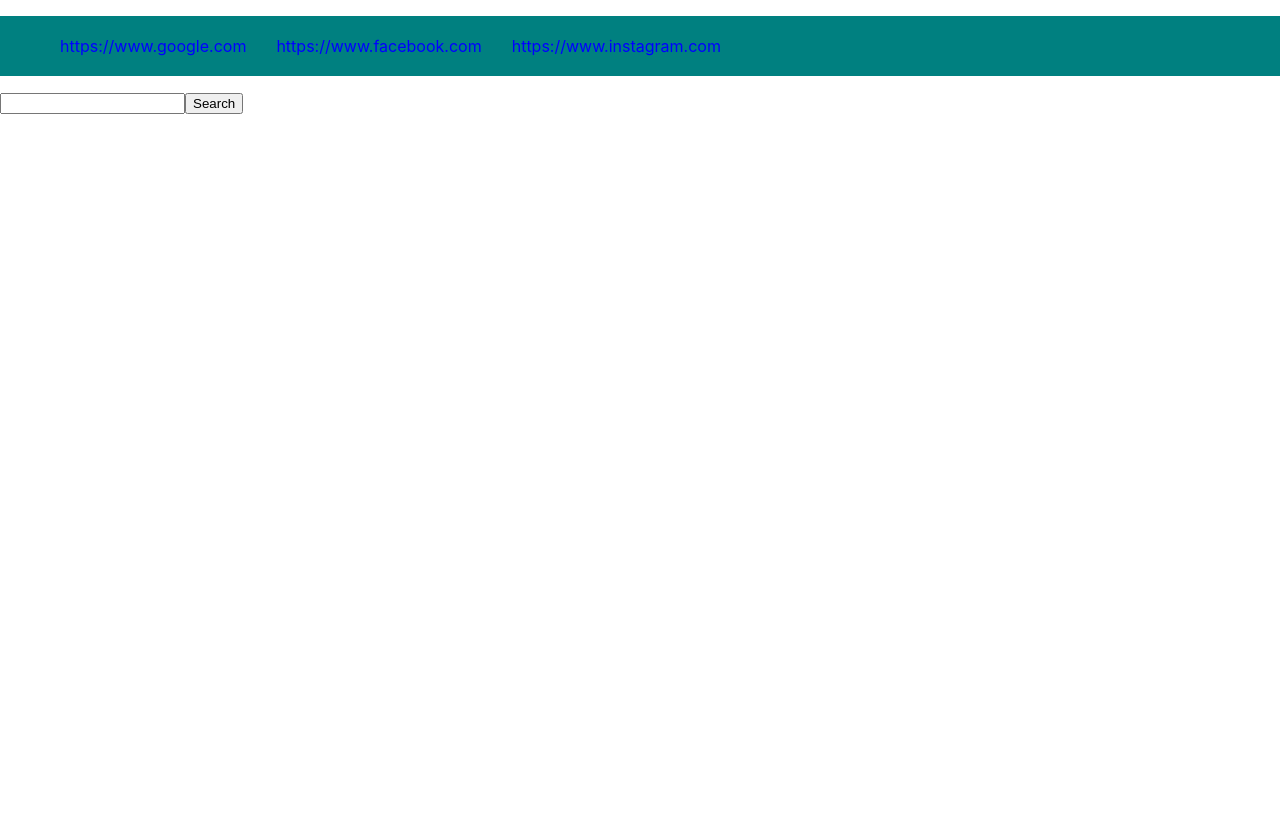
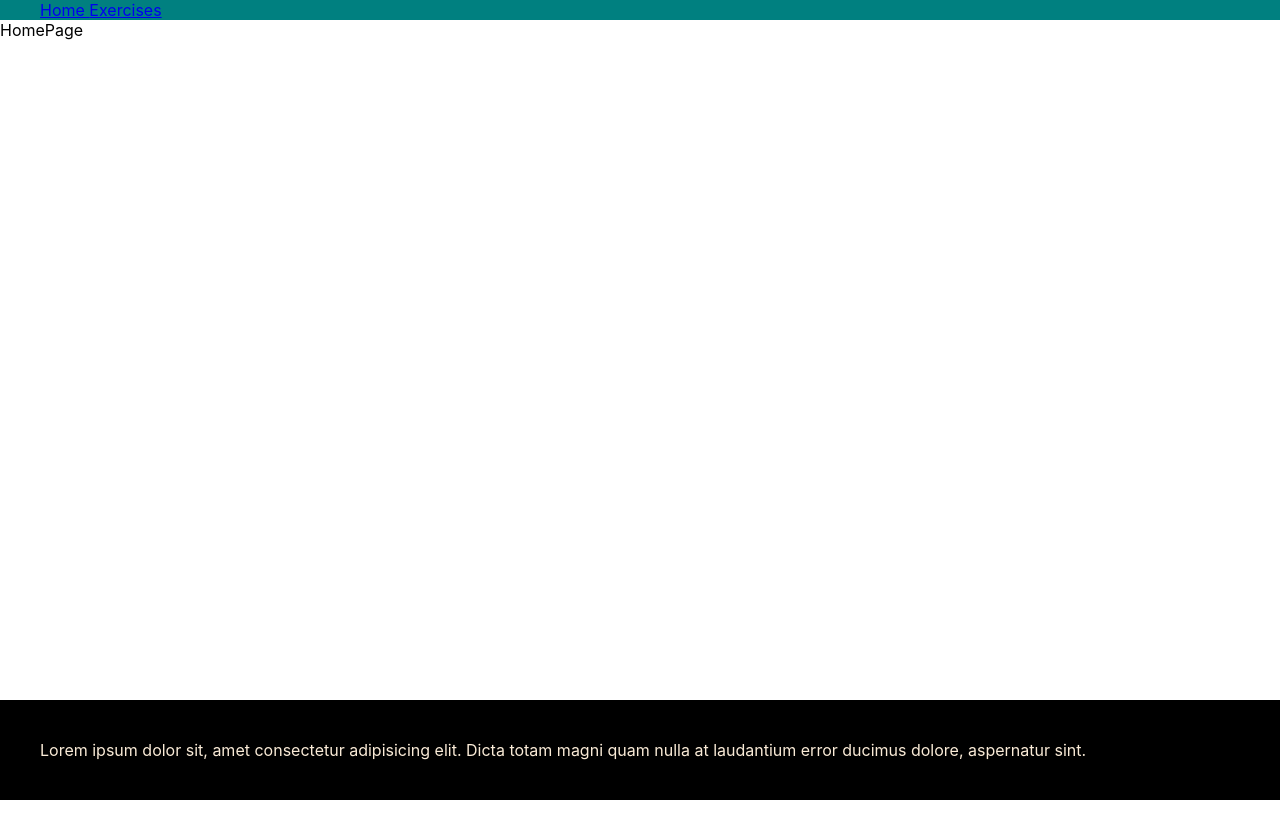
Before and after one commit to VladChornyi/it-generation-practice, a React (Create React App) app: page / in a window 1280 px wide. Built offline with nearby package versions, Linux system fonts and the light colour scheme.

Commit message:
start adding routing

```diff
--- a/package.json
+++ b/package.json
@@ -13,6 +13,7 @@
     "react-dom": "^18.2.0",
     "react-icons": "^4.7.1",
     "react-loader-spinner": "^5.3.4",
+    "react-router-dom": "^6.6.1",
     "react-scripts": "5.0.1",
     "styled-components": "^5.3.6",
     "web-vitals": "^2.1.4"
--- a/src/components/App.js
+++ /dev/null
@@ -1,44 +0,0 @@
-import goods from '../assets/goods.json';
-import postsData from '../assets/posts.json';
-import PostList from './PostList/PostList';
-import Section from './Section/Section';
-import Header from './Header/Header';
-import headerData from '../assets/nav.json';
-import Container from './Container/Container';
-import AccordionItem from './AccordionItem/AccordionItem';
-import FAQ from './FAQ/FAQ';
-import GoodsList from './GoodsList/GoodsList';
-import Products from './Products/Products';
-import Albums from './Albums/Albums';
-import {StarWars} from './StarWars/StarWars';
-
-function App() {
-  return (
-    <>
-      <Header headerData={headerData} />
-      {/* <Section title="title">
-        <h2
-          className="header-title"
-          style={{ fontSize: "24px", color: "tomato", textAlign: "center" }}>
-          "Котик на дієті - сумний котик" {true}
-        </h2>
-      </Section>
-      <Section title="Posts">
-        <PostList posts={postsData} />
-      </Section> */}
-      {/* <FAQ />
-      <Container>
-      <GoodsList
-      goods={goods}
-      />
-      </Container>
-      <Container>
-      <Products />
-      </Container> */}
-      {/* <Albums /> */}
-      <StarWars />
-    </>
-  );
-}
-
-export default App;
--- /dev/null
+++ b/src/components/App.jsx
@@ -0,0 +1,55 @@
+import goods from "../assets/goods.json";
+import postsData from "../assets/posts.json";
+import PostList from "./PostList/PostList";
+import Section from "./Section/Section";
+import Header from "./Header/Header";
+import headerData from "../assets/nav.json";
+import Container from "./Container/Container";
+import AccordionItem from "./AccordionItem/AccordionItem";
+import FAQ from "./FAQ/FAQ";
+import GoodsList from "./GoodsList/GoodsList";
+import Products from "./Products/Products";
+import Albums from "./Albums/Albums";
+import { StarWars } from "./StarWars/StarWars";
+import { Route, Routes } from "react-router-dom";
+import HomePage from "../pages/HomePage/HomePage";
+import Layout from "./Layout/Layout";
+import ExercisesPage from "../pages/ExercisesPage/ExercisesPage";
+
+function App() {
+  console.log(headerData);
+  return (
+    <>
+      <Routes>
+        <Route path="/" element={<Layout />}>
+          <Route index element={<HomePage />} />
+          <Route path="exercises" element={<ExercisesPage />} />
+        </Route>
+      </Routes>
+
+      {/* <Section title="title">
+        <h2
+          className="header-title"
+          style={{ fontSize: "24px", color: "tomato", textAlign: "center" }}>
+          "Котик на дієті - сумний котик" {true}
+        </h2>
+      </Section>
+      <Section title="Posts">
+        <PostList posts={postsData} />
+      </Section> */}
+      {/* <FAQ />
+      <Container>
+      <GoodsList
+      goods={goods}
+      />
+      </Container>
+      <Container>
+      <Products />
+      </Container> */}
+      {/* <Albums /> */}
+      {/* <StarWars /> */}
+    </>
+  );
+}
+
+export default App;
--- a/src/components/Header/Header.jsx
+++ b/src/components/Header/Header.jsx
@@ -1,18 +1,15 @@
 import styles from "./Header.module.css";
 import Container from "../Container/Container";
+import { NavLink } from "react-router-dom";
 
-const Header = ({ headerData }) => {
+const Header = () => {
   return (
     <header className={styles.headerNav}>
       <Container>
         <nav className={styles.navigation}>
-          <ul className={styles.headerList}>
-            {headerData.map(({ src }) => (
-              <li className={styles.navItem} key={src}>
-                {src}
-              </li>
-            ))}
-          </ul>
+          <NavLink to="/">Home </NavLink>
+          <NavLink to="exercises
+">Exercises </NavLink>
         </nav>
       </Container>
     </header>
--- /dev/null
+++ b/src/components/Layout/Layout.jsx
@@ -0,0 +1,18 @@
+import React from 'react'
+import Header from '../Header/Header'
+import css from '../Layout/Layout.module.css'
+import { Outlet } from 'react-router-dom'
+
+export default function Layout() {
+  return (
+    <>
+  <Header/>
+  <main>
+<Outlet/>
+  </main>
+  <footer className={css.footer}>
+    Lorem ipsum dolor sit, amet consectetur adipisicing elit. Dicta totam magni quam nulla at laudantium error ducimus dolore, aspernatur sint.
+  </footer>
+  </>
+  )
+}
--- /dev/null
+++ b/src/components/Layout/Layout.module.css
@@ -0,0 +1,8 @@
+
+footer {
+    background-color: black;
+    color:antiquewhite;
+    padding: 40px;
+   margin-top:auto;
+
+}
--- a/src/index.css
+++ b/src/index.css
@@ -1,3 +1,8 @@
+#root {
+  display: flex;
+  flex-direction: column;
+  min-height: 100vh;
+}
 body {
   margin: 0;
   font-family: -apple-system, BlinkMacSystemFont, 'Segoe UI', 'Roboto', 'Oxygen',
@@ -5,9 +10,22 @@
     sans-serif;
   -webkit-font-smoothing: antialiased;
   -moz-osx-font-smoothing: grayscale;
+
+
 }
 
 code {
   font-family: source-code-pro, Menlo, Monaco, Consolas, 'Courier New',
     monospace;
 }
+
+
+main {
+/* Чтобы занимал оставшееся пространство */
+flex-grow: 1;
+}
+
+footer {
+/* Чтобы footer не уменьшался */
+flex-shrink: 0;
+}
--- a/src/index.js
+++ b/src/index.js
@@ -2,10 +2,13 @@
 import ReactDOM from "react-dom/client";
 import "./index.css";
 import App from "./components/App";
+import { BrowserRouter } from "react-router-dom";
 
 const root = ReactDOM.createRoot(document.getElementById("root"));
 root.render(
   <React.StrictMode>
+    <BrowserRouter>
     <App />
+    </BrowserRouter>
   </React.StrictMode>
 );
--- /dev/null
+++ b/src/pages/ExercisesPage/ExercisesPage.jsx
@@ -0,0 +1,5 @@
+import React from "react";
+
+export default function ExercisesPage() {
+  return <div>ExersicesPage</div>;
+}
--- /dev/null
+++ b/src/pages/HomePage/HomePage.jsx
@@ -0,0 +1,8 @@
+import React from 'react'
+
+export default function HomePage() {
+  return (
+    <div>HomePage</div>
+
+  )
+}
```
Also changed, not shown: 1 other file (tests, documents, lock files or other folders).
